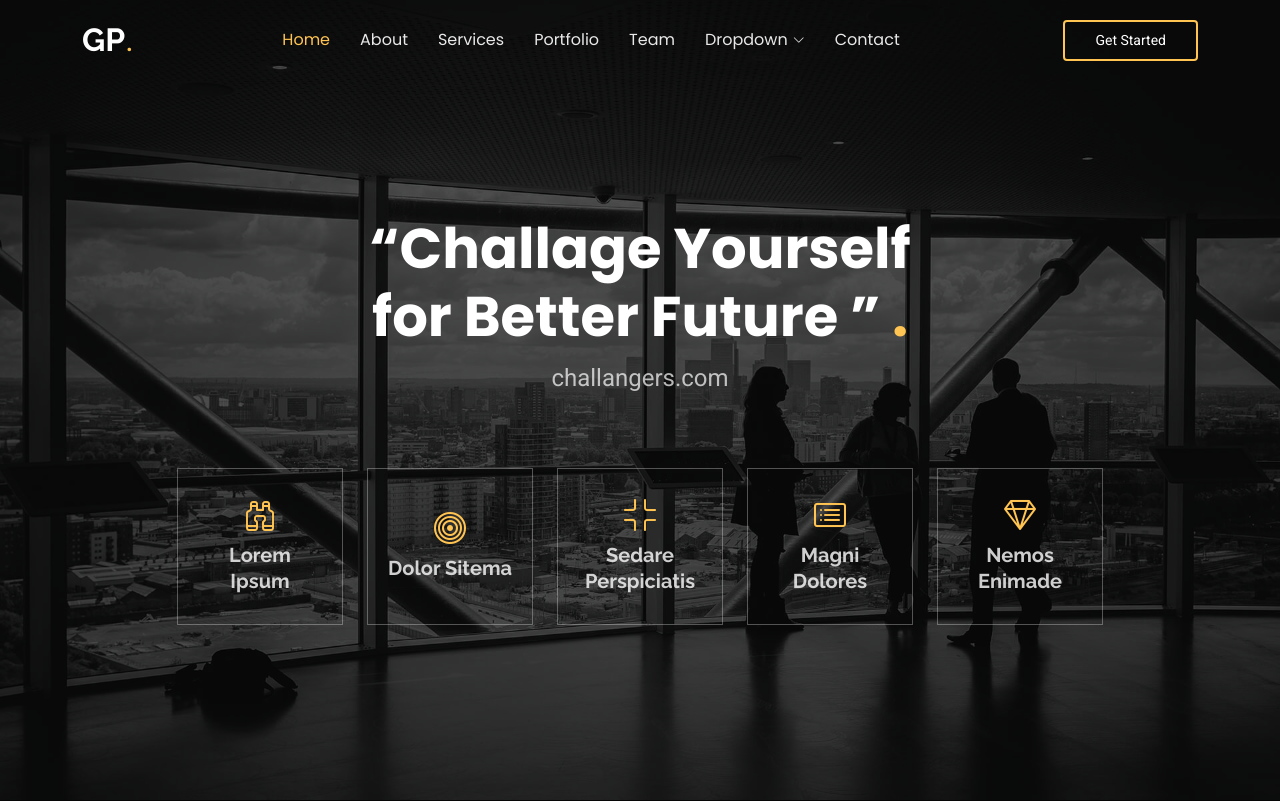
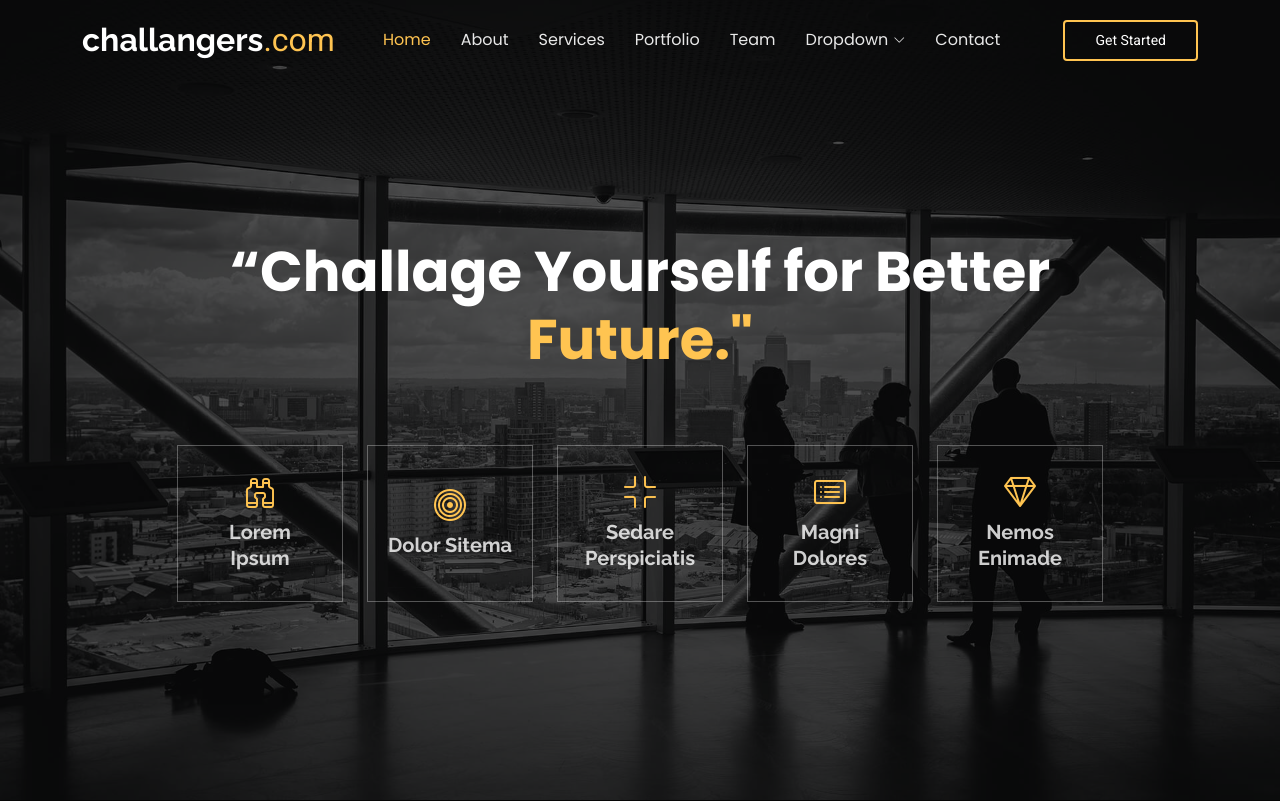
Before and after one commit to prathmesh1602/Challangers, a Django app: page / in a window 1280 px wide. Shown: the top 801 px of the page. Run offline with Django 4.2, Linux system fonts and the light colour scheme; some libraries are stand-ins or nearby versions.

Commit message:
index updated

```diff
--- a/templates/index.html
+++ b/templates/index.html
@@ -5,13 +5,12 @@
 <head>
   <meta charset="utf-8">
   <meta content="width=device-width, initial-scale=1.0" name="viewport">
-  <title>Index - Gp Bootstrap Template</title>
+  <title>challangers</title>
   <meta name="description" content="">
   <meta name="keywords" content="">
 
   <!-- Favicons -->
-  <link href="static/static/assets/img/favicon.png" rel="icon">
-  <link href="static/static/assets/img/apple-touch-icon.png" rel="apple-touch-icon">
+
 
   <!-- Fonts -->
   <link href="https://fonts.googleapis.com" rel="preconnect">
@@ -45,8 +44,8 @@
       <a href="index.html" class="logo d-flex align-items-center me-auto me-lg-0">
         <!-- Uncomment the line below if you also wish to use an image logo -->
         <!-- <img src="static/assets/img/logo.png" alt=""> -->
-        <h1 class="sitename">GP</h1>
-        <span>.</span>
+        <h1 class="sitename">challangers</h1>
+        <span>.com</span>
       </a>
 
       <nav id="navmenu" class="navmenu">
@@ -93,10 +92,10 @@
       <div class="container">
 
         <div class="row justify-content-center text-center" data-aos="fade-up" data-aos-delay="100">
-          <div class="col-xl-6 col-lg-8">
-            <h2>“Challage Yourself for Better Future ”
-              <span>.</span></h2>
-            <p>challangers.com</p>
+          <div class="col-xl-10 col-lg-8">
+            <h2>“Challage Yourself for Better<span> Future."</span></h2>
+
+
           </div>
         </div>
 
```
